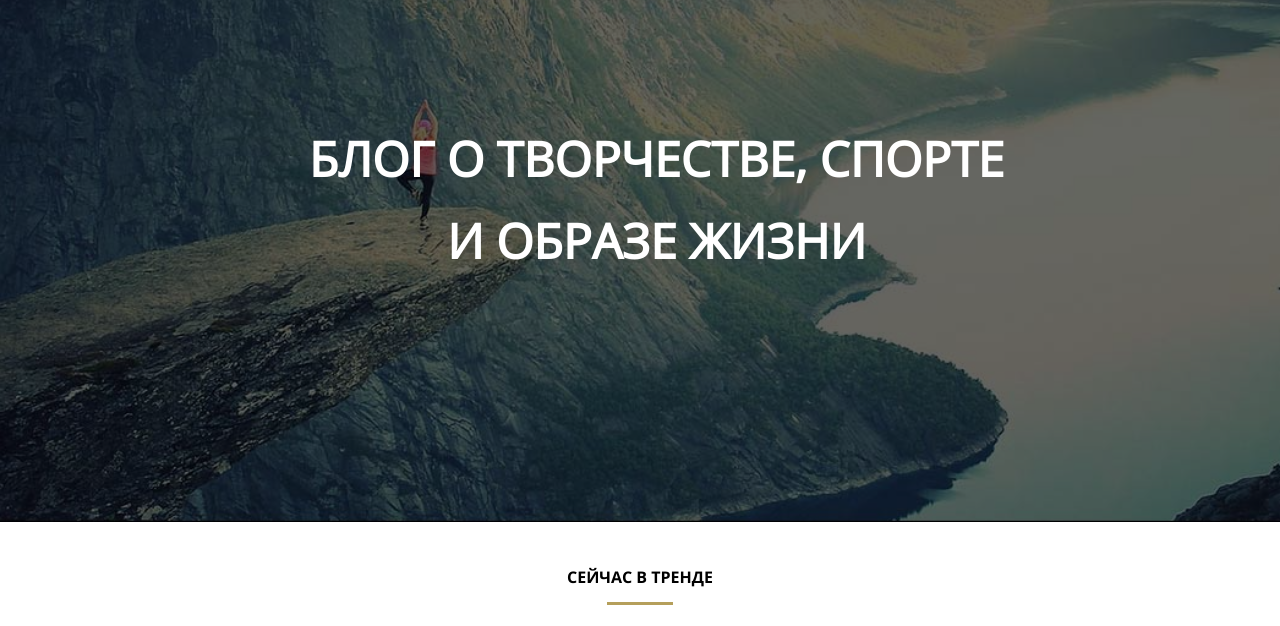
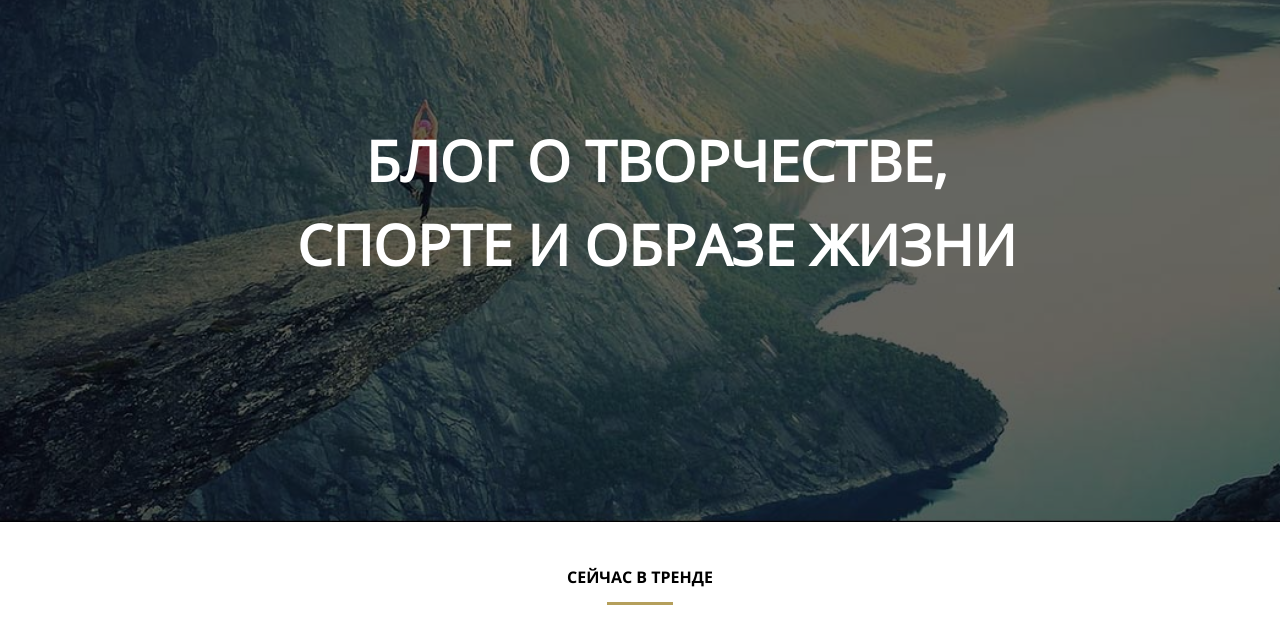
Before and after one commit to Vadim-Likhachev/noemi_page, a plain HTML site: page index.html in a window 1280 px wide. Shown: the part 118-744 px from the top of the page. Drawn offline with Linux system fonts and the light colour scheme; files whose address does not match are found by name.

Commit message:
final version

```diff
--- a/css/style.css
+++ b/css/style.css
@@ -1,10 +1,13 @@
 
-h1,
 h2,
 h3 {
   margin: 0;
   padding: 0;
   font-size: 1em;
+}
+h1 {
+  margin: 0;
+  padding: 0;
 }
 a:hover {
   color: red;
@@ -545,7 +548,6 @@ margin-top: 24px;
     vertical-align: super;
   }
   .our_products {
-
     margin-top: 27px;
     position: relative;
     padding-left: 15px;
@@ -558,7 +560,6 @@ margin-top: 24px;
      padding-left: 20px;
      padding-right: 20px;
      padding-bottom: 27px;
-
   }
   .product__body {
     border: 3px solid #b59f5b;
@@ -697,8 +698,8 @@ margin-top: 24px;
       top: 80px;
     }
     .intro {
-    font-size: 23px;
-    line-height: 55px;
+    font-size: 24px;
+    line-height: 60px;
     margin: auto;
     }
     .trends {
@@ -802,8 +803,8 @@ margin-top: 24px;
   }
   .intro {
     margin-top: 140px;
-    font-size: 48px;
-    line-height: 1.7;
+    font-size: 28px;
+    line-height: 1.5;
     margin-left: auto;
     margin-right: auto;
     width: 736px;
```
